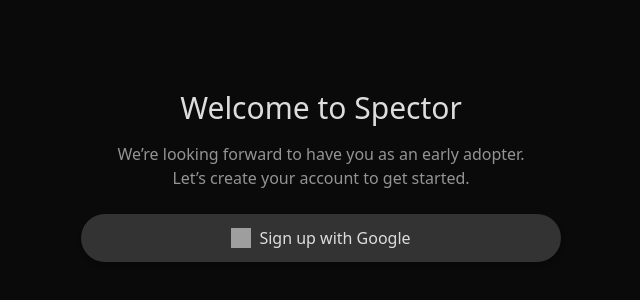
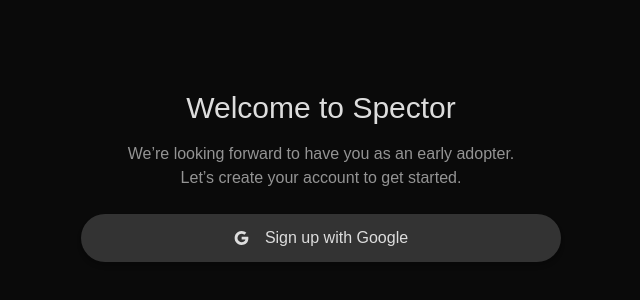
Before and after one commit to Ali-Raza995/react-project-setup, a React (Vite) app: page /login in a window 1280 px wide. Shown: the part 224-524 px from the top of the page, without its empty margins (319-959 px from the left). Built offline with nearby package versions, Linux system fonts and the light colour scheme; grey boxes are pictures that could not be loaded.

Commit message:
Updating Ui for login page

```diff
--- a/src/App.tsx
+++ b/src/App.tsx
@@ -2,9 +2,11 @@
 import { AppRoutes } from './routes/routes';
 
 const App: React.FC = () => {
-  return (
-    <AppRoutes />
-  );
-}
+    return (
+        <div className='bg-primary h-screen'>
+            <AppRoutes />
+        </div>
+    );
+};
 
 export default App;
--- a/src/components/auth/login.tsx
+++ b/src/components/auth/login.tsx
@@ -14,7 +14,7 @@
             </div>
 
             <div className="mt-6">
-                <CommonButton text="Sign up with Google" onClick={handleGoogleSignUp} width="w-[30rem]" height="h-12" />
+                <CommonButton text="Sign up with Google" onClick={handleGoogleSignUp} width="w-[30rem]" icon={"/public/assets/google-logo.svg"} />
             </div>
         </div>
     );
--- a/src/components/auth/not-found.tsx
+++ b/src/components/auth/not-found.tsx
@@ -6,7 +6,7 @@
     const navigate = useNavigate();
 
     return (
-        <div style={{ textAlign: 'center', marginTop: '100px' }}>
+        <div className='text-center pt-32 text-tertiary'>
             <h1>404 - Page Not Found</h1>
             <button onClick={() => navigate('/dashboard')}>Go to Dashboard</button>
         </div>
--- a/src/components/shared/button.tsx
+++ b/src/components/shared/button.tsx
@@ -6,22 +6,19 @@
     width?: string;
     height?: string;
     type?: 'button' | 'submit' | 'reset';
+    icon?: string;
 };
 
-const CommonButton: React.FC<ButtonProps> = ({ text, onClick, width = 'w-full', height = 'h-12', type = 'button' }) => {
+const CommonButton: React.FC<ButtonProps> = ({ text, onClick, width = 'w-full', height = 'h-12', type = 'button', icon }) => {
     return (
         <button
             type={type}
             onClick={onClick}
             className={`${width} ${height} bg-secondary text-tertiary rounded-full flex items-center justify-center shadow-md  transition`}
         >
-            <span className="flex items-center justify-center">
-                <img
-                    src="https://upload.wikimedia.org/wikipedia/commons/thumb/5/53/Google_%22G%22_Logo.svg/512px-Google_%22G%22_Logo.svg.png"
-                    alt="Google Icon"
-                    className="h-5 w-5 mr-2"
-                />
-                {text}
+            <span className="flex items-center gap-4 justify-center">
+                {icon && <img src={icon} alt="icon" />}
+                <span className="text-base">{text}</span>
             </span>
         </button>
     );
--- a/src/index.css
+++ b/src/index.css
@@ -1,3 +1,10 @@
 @tailwind base;
 @tailwind components;
 @tailwind utilities;
+
+@import url('https://fonts.googleapis.com/css2?family=IBM+Plex+Sans:ital,wght@0,100;0,200;0,300;0,400;0,500;0,600;0,700;1,100;1,200;1,300;1,400;1,500;1,600;1,700&display=swap');
+
+/* Global styles */
+body {
+    font-family: 'IBM Plex Sans', sans-serif;
+}
```
Also changed, not shown: public/assets/google-logo.svg (added).
